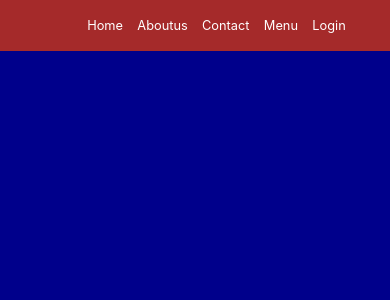
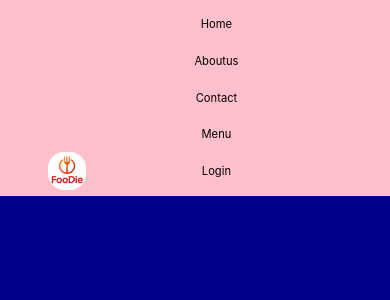
Before and after one commit to Afrozalam123/restaurent-project, a React (Create React App) app: page / in a window 390 px wide. Shown: the top 300 px of the page. Built offline with nearby package versions, Linux system fonts and the light colour scheme.

Commit message:
please update my new changes

```diff
--- a/src/Component/Navbar.js
+++ b/src/Component/Navbar.js
@@ -1,6 +1,6 @@
 import { Link } from "react-router-dom";
 import "../Global.css/Navbar.css"
-// import Logo from "../Afroz/Logo.jpg"
+import Logo from "../Afroz/Logo.jpg"
 export default function Navbar() {
   return (
      <div>
@@ -14,7 +14,7 @@ export default function Navbar() {
      </ul>
     </nav>
    <section>
-    {/* <img src={Logo} alt="logo" className="logo"/> */}
+    <img src={Logo} alt="logo" className="logo"/>
    </section>
    </div>
   )
--- a/src/Global.css/Navbar.css
+++ b/src/Global.css/Navbar.css
@@ -30,31 +30,31 @@ nav ul{
 
 }
 /* Hover effect */
-nav ul li:hover {
-  text-decoration: underline;
-  color: purple;
-  cursor: pointer;
-}
+
 
 
 
   @media (max-width: 600px) {
   nav ul {
-     width: 111%;             /* Full width of screen */
-    height: auto;            /* Adjust height automatically */
-    justify-content: space-around;
+     width: 111%;
+    height: auto;
+    justify-content: space-between;
+    flex-direction: column;
     padding: 1rem 5rem;
-
-    background-color: brown;
-    flex-direction: row;     /* Row me items */
-    font-size: 0.8rem;       /* Mobile ke liye chhota font */
+    gap: 20px;
+    color: black;
+    transition: 0.3s ease;
+    background-color:pink;
+    /* flex-direction: row;      */
+    font-size: 0.7rem;
     text-align: center;
     overflow-x: hidden;
 
   }
 
   nav ul li:hover {
-    background: #a0522d;      /* hover effect */
+       color: #007bff;
+   border-bottom: 2px solid #007bff;
     cursor: pointer;
   }
 }
@@ -62,7 +62,7 @@ nav ul li:hover {
 
 
 
-/* .logo{
+.logo{
   background-color: black;
   font-size: 1rem;
   width: 5%;
@@ -74,13 +74,13 @@ nav ul li:hover {
   border-radius: 1rem;
   left: 12px;
 
-} */
+}
 
-/* @media (max-width:600px){
+@media (max-width:600px){
  .logo {
   width: 2.4rem;
   left: 3rem;
   margin-top: 30px;
 
 }
-} */
+}
```
